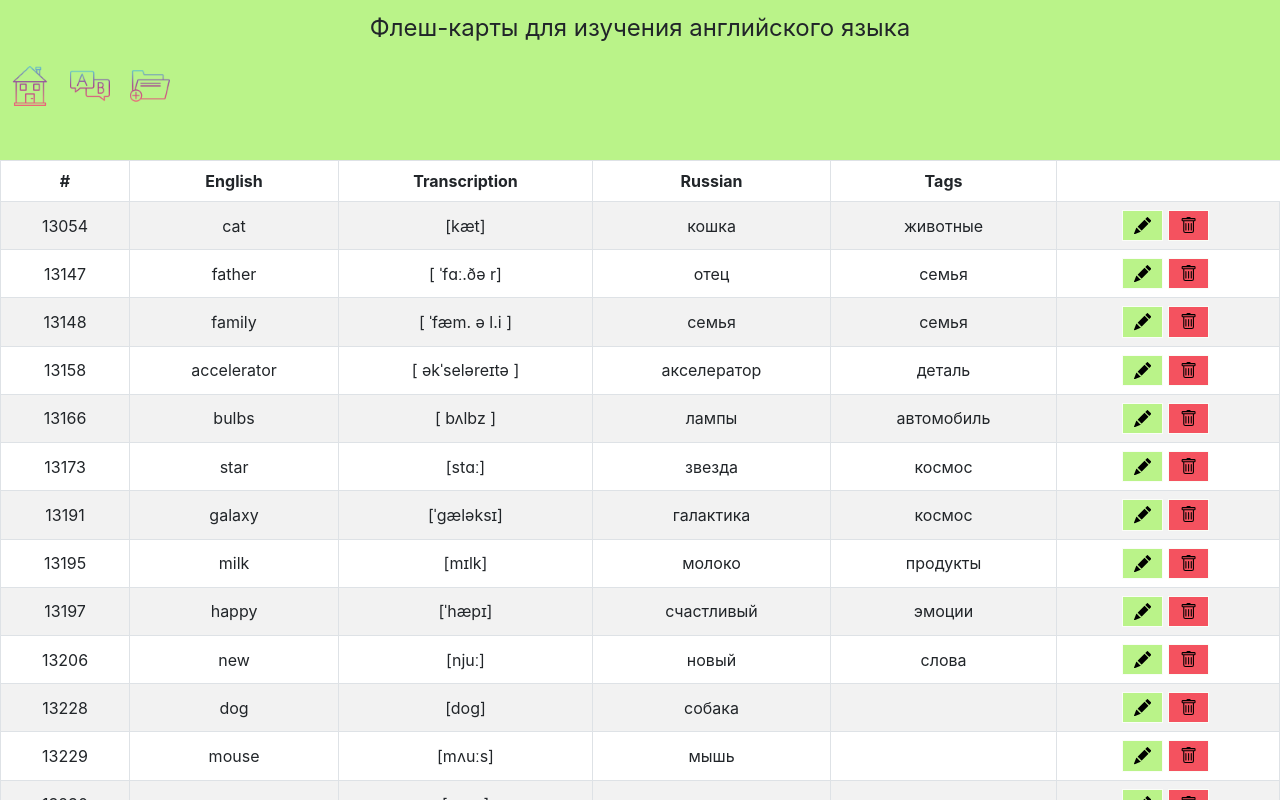
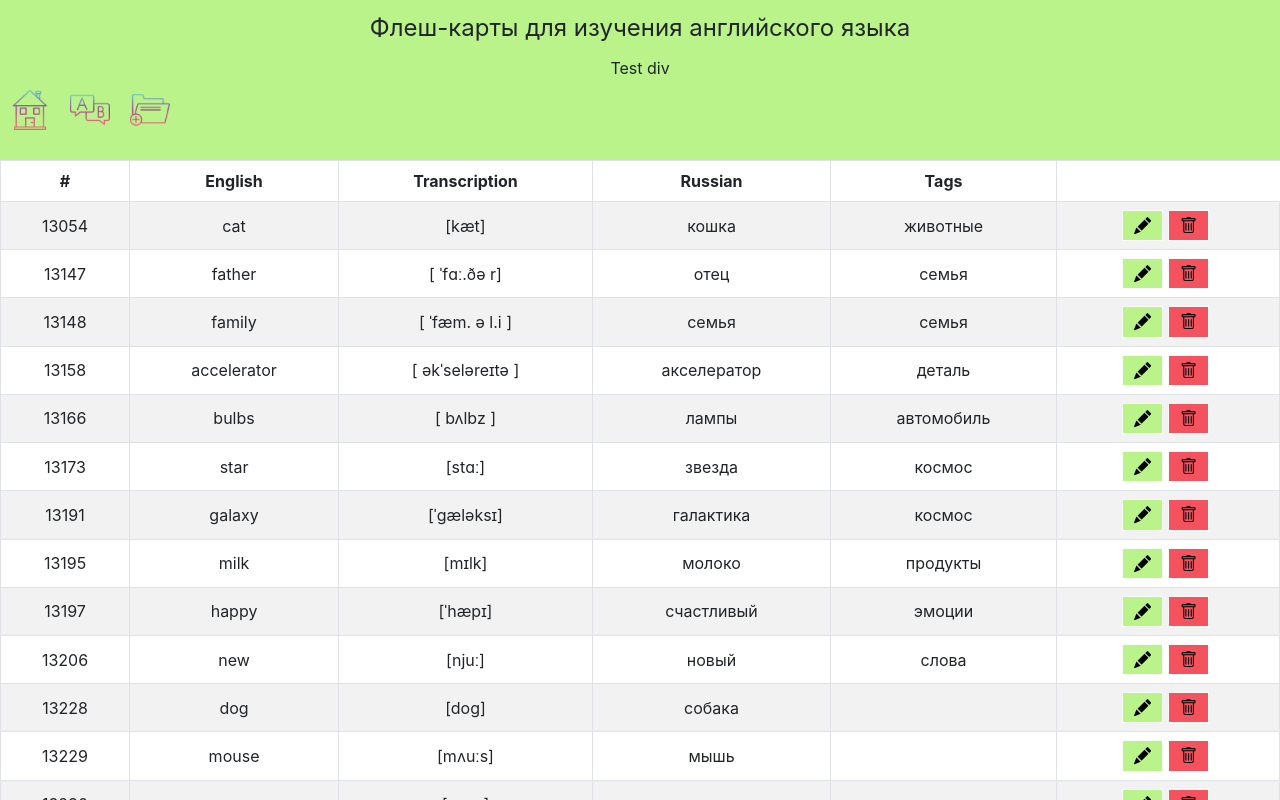
Before and after one commit to irene-strigo/flash-cards-react-project, a React (Create React App) app: page / in a window 1280 px wide. Shown: the top 800 px of the page. Built offline with nearby package versions, Linux system fonts and the light colour scheme.

Commit message:
test commit

```diff
--- a/src/components/Header/Header.jsx
+++ b/src/components/Header/Header.jsx
@@ -9,6 +9,7 @@ function Header() {
         <>
             <div className='mainMenuContainer'>
                 <div className='Heading'>Флеш-карты для изучения английского языка</div>
+                <div>Test div</div>
                 <nav className='mainMenu'>
 
                     <Link className="navLink" to="/home"><img src="assets/images/home.png" alt='home'></img></Link>
```
